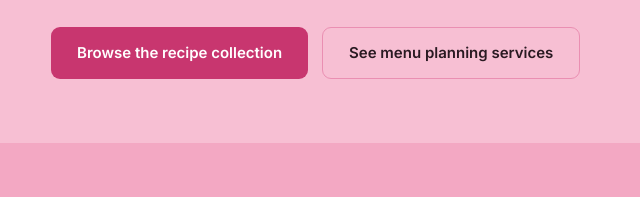
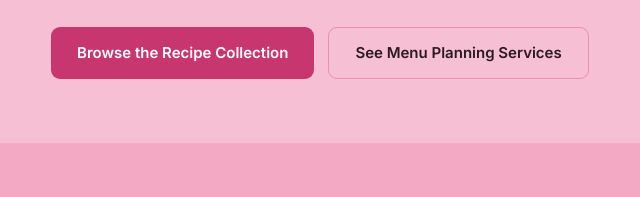
Before and after one commit to RinesTech/meal-manager-portfolio, a plain HTML site: page index.html in a window 1280 px wide. Shown: the part 501-698 px from the top of the page, 27-667 px from the left. Drawn offline with Linux system fonts and the light colour scheme.

```diff
--- a/index.html
+++ b/index.html
@@ -36,10 +36,10 @@
           </p>
           <div class="hero-actions">
             <a href="recipes.html" class="btn btn-primary"
-              >Browse the recipe collection</a
+              >Browse the Recipe Collection</a
             >
             <a href="services.html" class="btn btn-outline"
-              >See menu planning services</a
+              >See Menu Planning Services</a
             >
           </div>
         </div>
@@ -141,7 +141,7 @@
             <h3>Recipe Collection</h3>
             <p>
               A growing, organized library of Filipino dishes across main
-              courses, sides dishes, appetizers, soups, desserts, and drinks
+              courses, side dishes, appetizers, soups, desserts, and drinks
               browsable by Category.
             </p>
           </div>
```
